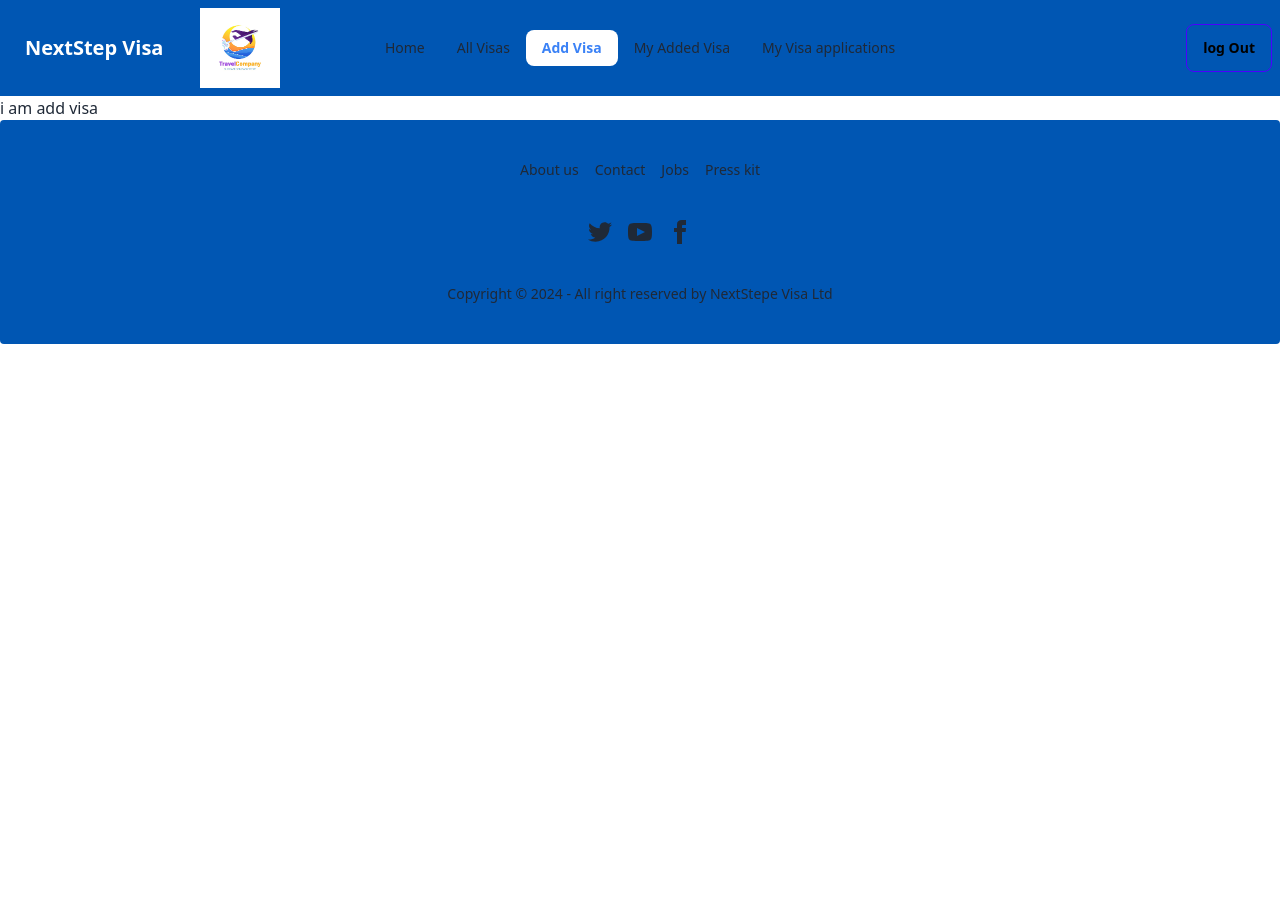
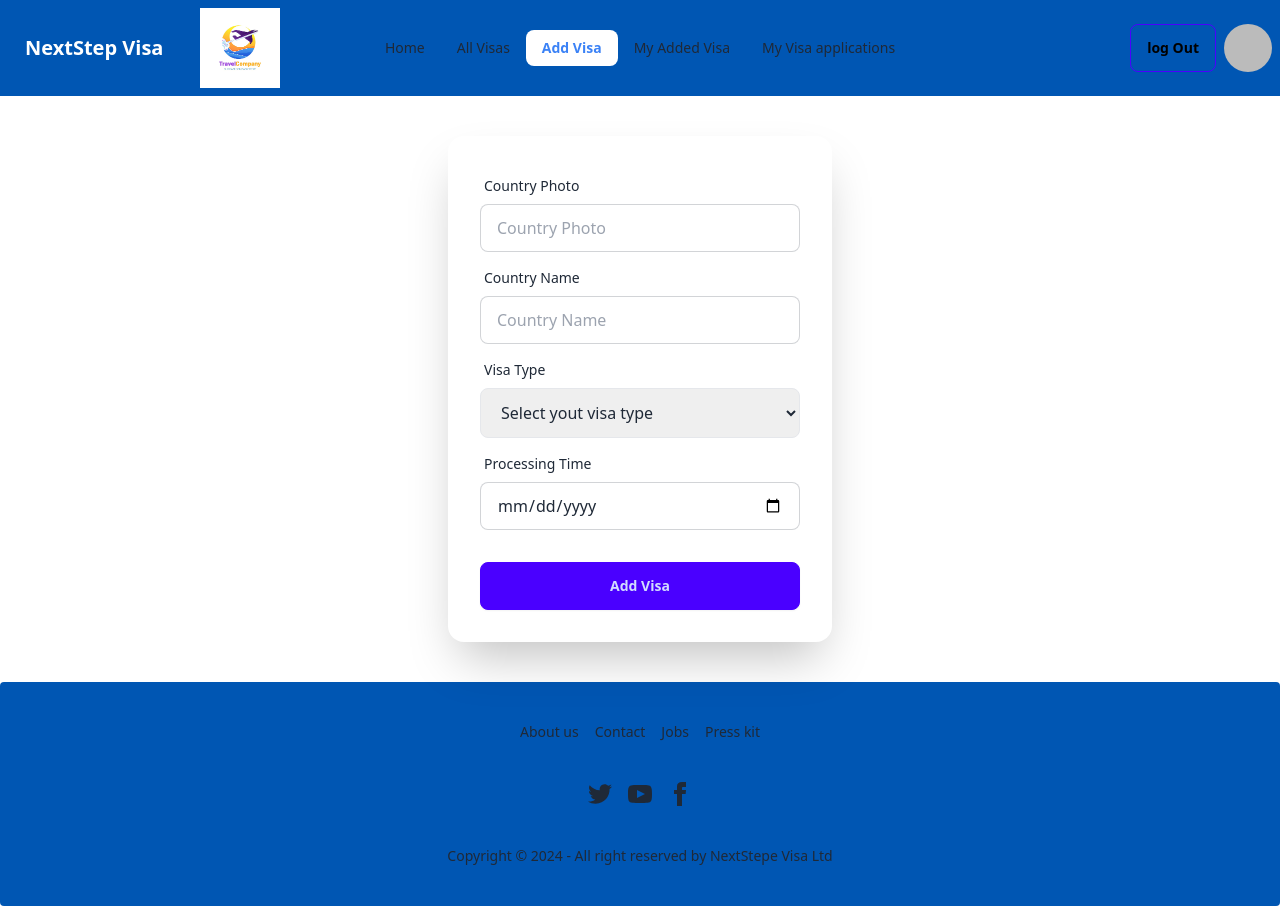
Before and after one commit to mdopi2024/assignment-10-client, a React (Vite) app: page /addvisa in a window 1280 px wide. Before the commit the page ends 800 px from the top, so only its background shows below. Built offline with nearby package versions, Linux system fonts and the light colour scheme; no server answers; sample sign-in values are in the browser's storage.

Commit message:
add visa page disign done

```diff
--- a/src/Pages/AddVisa.jsx
+++ b/src/Pages/AddVisa.jsx
@@ -2,8 +2,44 @@ import React from 'react';
 
 const AddVisa = () => {
     return (
-        <div>
-            i am add visa
+        <div className='flex justify-center items-center py-10'>
+            <div className="card  w-full max-w-sm shrink-0 shadow-2xl">
+                <form className="card-body">
+                    <div className="form-control">
+                        <label className="label">
+                            <span className="label-text">Country Photo</span>
+                        </label>
+                        <input type="text" placeholder="Country Photo" className="input input-bordered" required />
+                    </div>
+                    <div className="form-control">
+                        <label className="label">
+                            <span className="label-text">Country Name</span>
+                        </label>
+                        <input type="text" placeholder="Country Name" className="input input-bordered" required />
+                    </div>
+                    <div className="form-control">
+                        <label className="label">
+                            <span className="label-text">Visa Type</span>
+                        </label>
+                        <select className='border py-3 px-4 rounded-lg' name="visaType" id="">
+                            <option value="Select yout visa type">Select yout visa type</option>
+                            <option value="Student Visa">Student Visa</option>
+                            <option value="Tourist visa">Tourist visa</option>
+                            <option value="Official visa">Official visa</option>
+                        </select>
+                    </div>
+                    <div className="form-control">
+                        <label className="label">
+                            <span className="label-text">Processing Time</span>
+                        </label>
+                        <input type="date" placeholder="Processing time" className="input input-bordered" required />
+                    </div>
+
+                    <div className="form-control mt-6">
+                        <button className="btn btn-primary">Add Visa</button>
+                    </div>
+                </form>
+            </div>
         </div>
     );
 };
--- a/src/Pages/LogIn.jsx
+++ b/src/Pages/LogIn.jsx
@@ -1,4 +1,4 @@
-import React, { useContext } from 'react';
+import React, { useContext, useState } from 'react';
 import { FcGoogle } from 'react-icons/fc';
 import { Link, useNavigate } from 'react-router-dom';
 import { AuthContext } from '../AuthProvider/AuthProvider';
@@ -7,12 +7,13 @@ const LogIn = () => {
     const {googleLogIn,logInWithEmail}=useContext(AuthContext)
     const navigate = useNavigate()
 
+
     const handleGoogleLogIn= ()=>{
          googleLogIn()
          .then(result=>{
            navigate('/')
          }).catch(error=>{
-            console.log(error.code)
+            setShowError(error.code)
          })
     }
 
@@ -25,7 +26,7 @@ const LogIn = () => {
         .then(result=>{
             navigate('/')
         }).catch(error=>{
-            console.log(error)
+            setShowError(error)
         })
     }
 
@@ -50,6 +51,7 @@ const LogIn = () => {
                                 <Link to='/forgetPass' className="label-text-alt link link-hover">Forgot password?</Link>
                             </label>
                         </div>
+
                         <div className="form-control mt-6">
                             <button className="btn btn-primary">Login</button>
                         </div>
--- a/src/components/Header/Header.jsx
+++ b/src/components/Header/Header.jsx
@@ -63,10 +63,14 @@ const Header = () => {
                     }
                 </ul>
             </div>
-            <div className="navbar-end">
+            <div className="navbar-end ">
                 {
-                    user ? <div>
+                    user ? <div className='flex justify-center items-center gap-2'>
                         <button onClick={handleLogOut} className='btn btn-outline btn-primary text-white font-bold'><span className='text-black'>log Out</span></button>
+                        <div>
+                            {user?.photoURL? <img className='w-12 h-12 rounded-full object-cover' src={user?. photoURL} alt="" /> :<LuCircleUserRound /> }
+                        </div>
+
 
                     </div>
                         :
```
